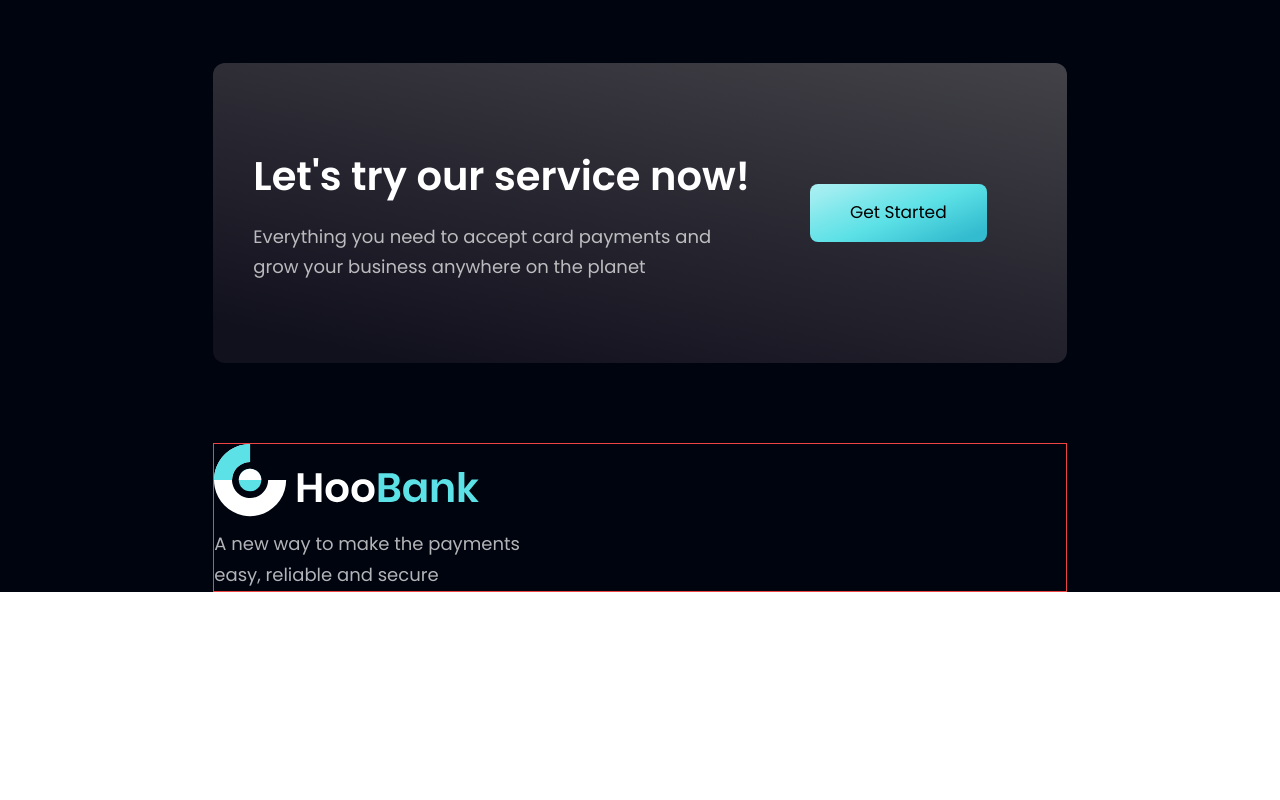
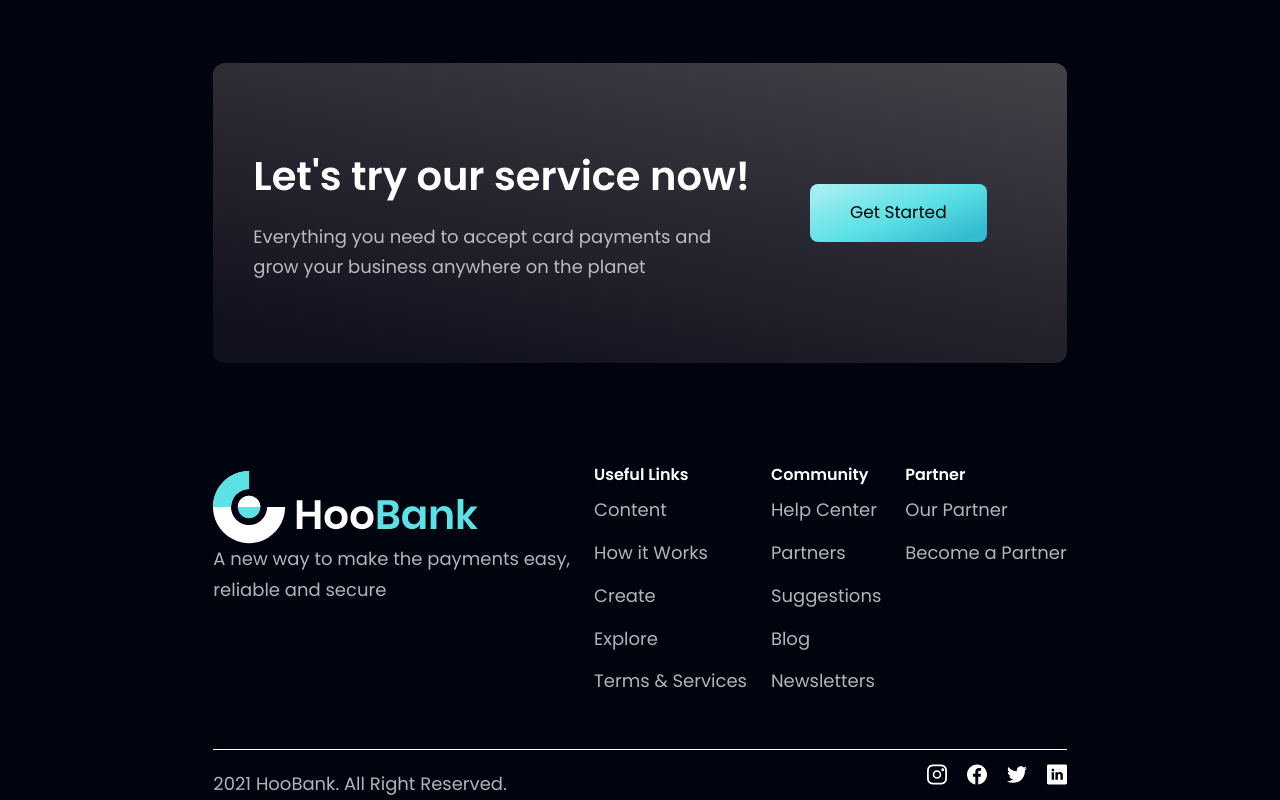
Before and after one commit to bismarkboateng/Hoobank-react-ui, a React (Vite) app: page / in a window 1280 px wide. Shown: the part 3330-4130 px from the top of the page. Before the commit the page ends 3922 px from the top, so only its background shows below. Built offline with nearby package versions, Linux system fonts and the light colour scheme.

Commit message:
footer section

```diff
--- a/src/components/Footer.jsx
+++ b/src/components/Footer.jsx
@@ -1,54 +1,66 @@
 import React from 'react';
 import { footerLinks } from '../constants';
-import { logo } from '../assets';
+import { logo, twitter, facebook, instagram, linkedin } from '../assets';
 import styles from '../style';
 
 const Footer = () => {
+
+  footerLinks.map( (footerLink) => {
+      console.log(footerLink.title)
+  })
+
   return (
-    <section className='
-        border border-red-500 mt-20 flex flex-row
-        font-poppins font-normal text-white
-        '>
+    <>
+    <section className='flex flex-row justify-between mt-20 pt-[20px]'>
 
-      <div>
-        <img src={logo} alt='site logo' className='mb-3'/>
+      <div className='pt-2'>
+        <img src={logo} alt='logo image' />
         <p className={`${styles.paragraph}`}>
-          A new way to make the payments <br />
-          easy, reliable and secure
+          A new way to make the payments easy, <br />
+          reliable and secure
         </p>
       </div>
 
+        {
+          footerLinks.map((footerLink) => (
+            <div className='text-white font-poppins font-normal'>
+              <ul>
+                <li className='font-semibold mb-2'> { footerLink.title} </li>
+                {
+                  footerLink.links.map((link, index) => (
+                    <li className={`${styles.paragraph}
+                        ${index !== footerLink.length -1 ? 'mb-3' : 'mb-0'}
+                        cursor-pointer hover:text-blue`}>
+                     {link.name} </li>
+                  ))
+                }
+              </ul>
+            </div>
+          ))
+        }
+    </section>
+
+    <section>
+          <div className='mt-10 w-[100%] bg-white h-[0.09px]' />
+
+          <div className='flex justify-between'>
+            <p className={`${styles.paragraph} mt-5`}>
+            2021 HooBank. All Right Reserved.
+            </p>
+
+            <div className='flex flex-row'>
+              <img src={instagram} alt='instagram logo' className='w-[20px] mr-5' />
+              <img src={facebook} alt='facebook logo' className='w-[20px] mr-5' />
+              <img src={twitter} alt='twitter logo' className='w-[20px] mr-5' />
+              <img src={linkedin} alt='linkedin logo' className='w-[20px]' />
+            </div>
+          </div>
 
 
-      <div>
-      {
-        footerLinks.map((links) => {
-          <div key={links.key} className='font-poppins font-normal'>
-            <h5 className='font-poppins font-normal'>
-              { console.log(links.title)}
-               { links.title}
-            </h5>
-
-            <ul>
-                {
-                links.links.map( (link, index) => {
-                  <li key={link.name} className={`${styles.paragraph}
-                    ${index !== link.length-1 ? 'mb-3' : 'mb-0'}`
-                  }>
-                    {console.log(link.name)}
-                    {link.name}
-                  </li>
-                })
-                }
-            </ul>
-
-
-          </div>
-        })
-      }
-      </div>
 
     </section>
+    </>
+
   )
 }
 
```
